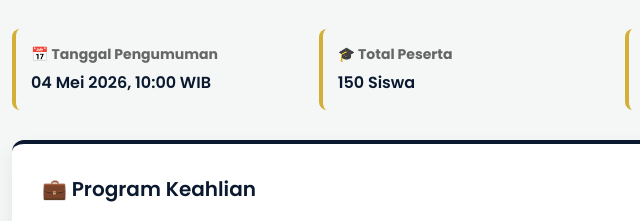
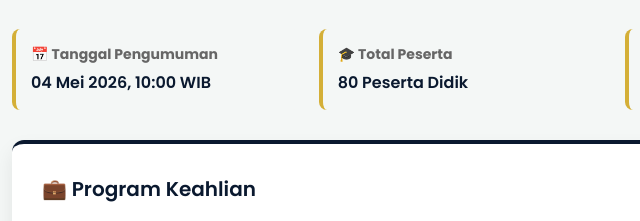
Before and after one commit to Ahmad-839/PENGUMUMAN-KELULUSAN, a plain HTML site: page index.html in a window 1280 px wide. Shown: the part 327-548 px from the top of the page, 178-818 px from the left. Drawn offline with Linux system fonts and the light colour scheme.

Commit message:
Update index.html

```diff
--- a/index.html
+++ b/index.html
@@ -398,7 +398,7 @@
                 </div>
                 <div class="info-box">
                     <h4>🎓 Total Peserta</h4>
-                    <p>150 Siswa</p>
+                    <p>80 Peserta Didik</p>
                 </div>
                 <div class="info-box">
                     <h4>🏆 Akreditasi</h4>
```
